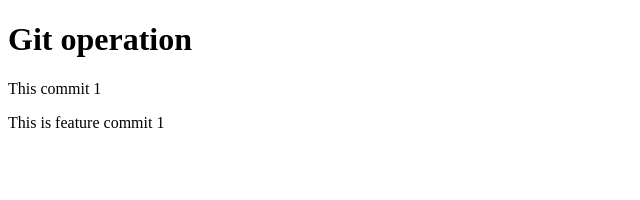
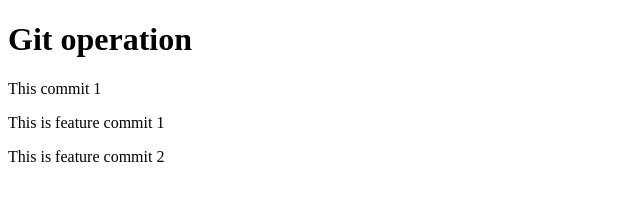
Before and after one commit to vipul832/Git_Practical, a plain HTML site: page index.html in a window 1280 px wide. Shown: the whole page, without its empty margins (0-640 px from the left). Drawn offline with Linux system fonts and the light colour scheme.

Commit message:
feature commit 2

```diff
--- a/index.html
+++ b/index.html
@@ -10,5 +10,6 @@
     <h1>Git operation </h1>
     <p>This commit 1</p>
     <p>This is feature commit 1</p>
+    <p>This is feature commit 2</p>
 </body>
 </html>
```
